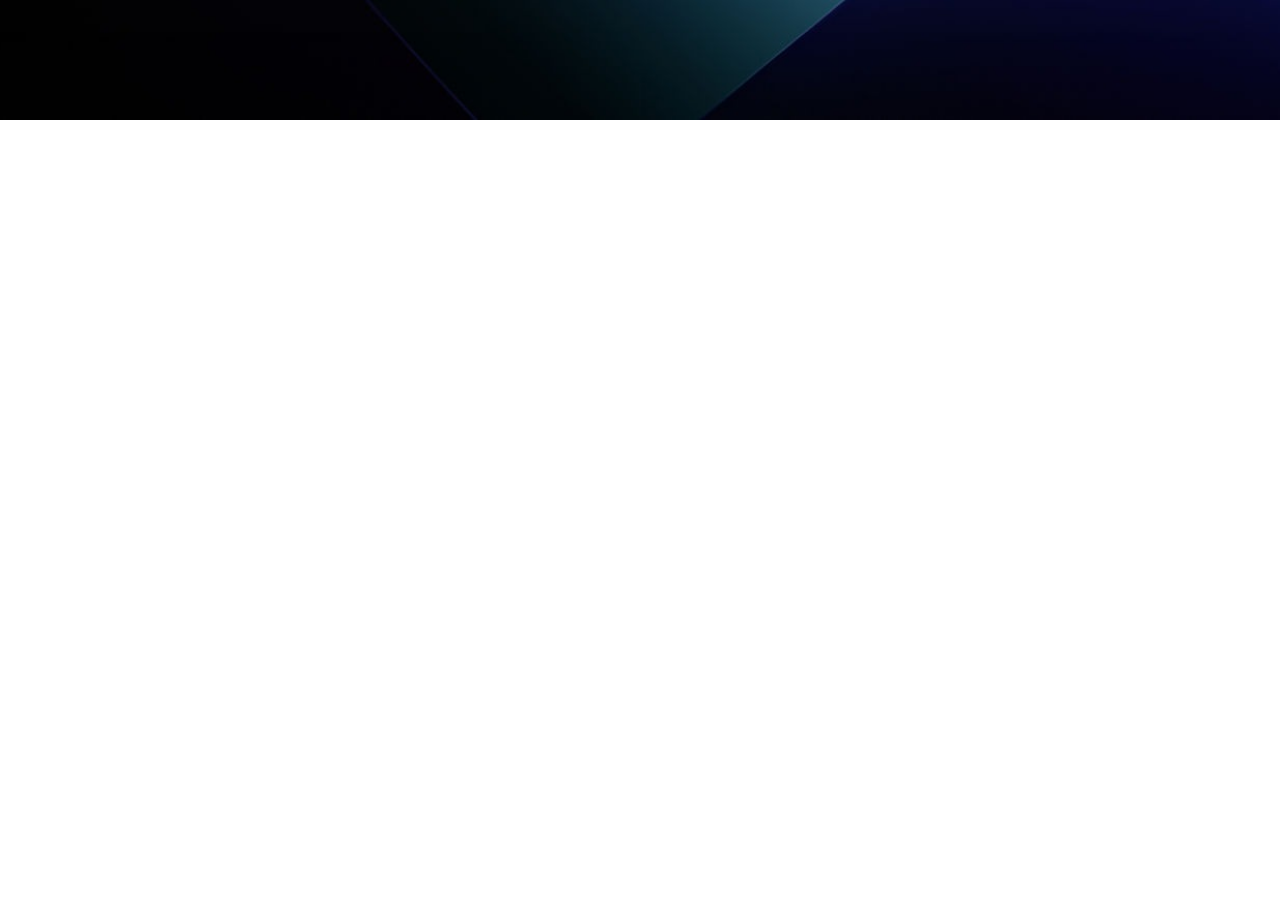
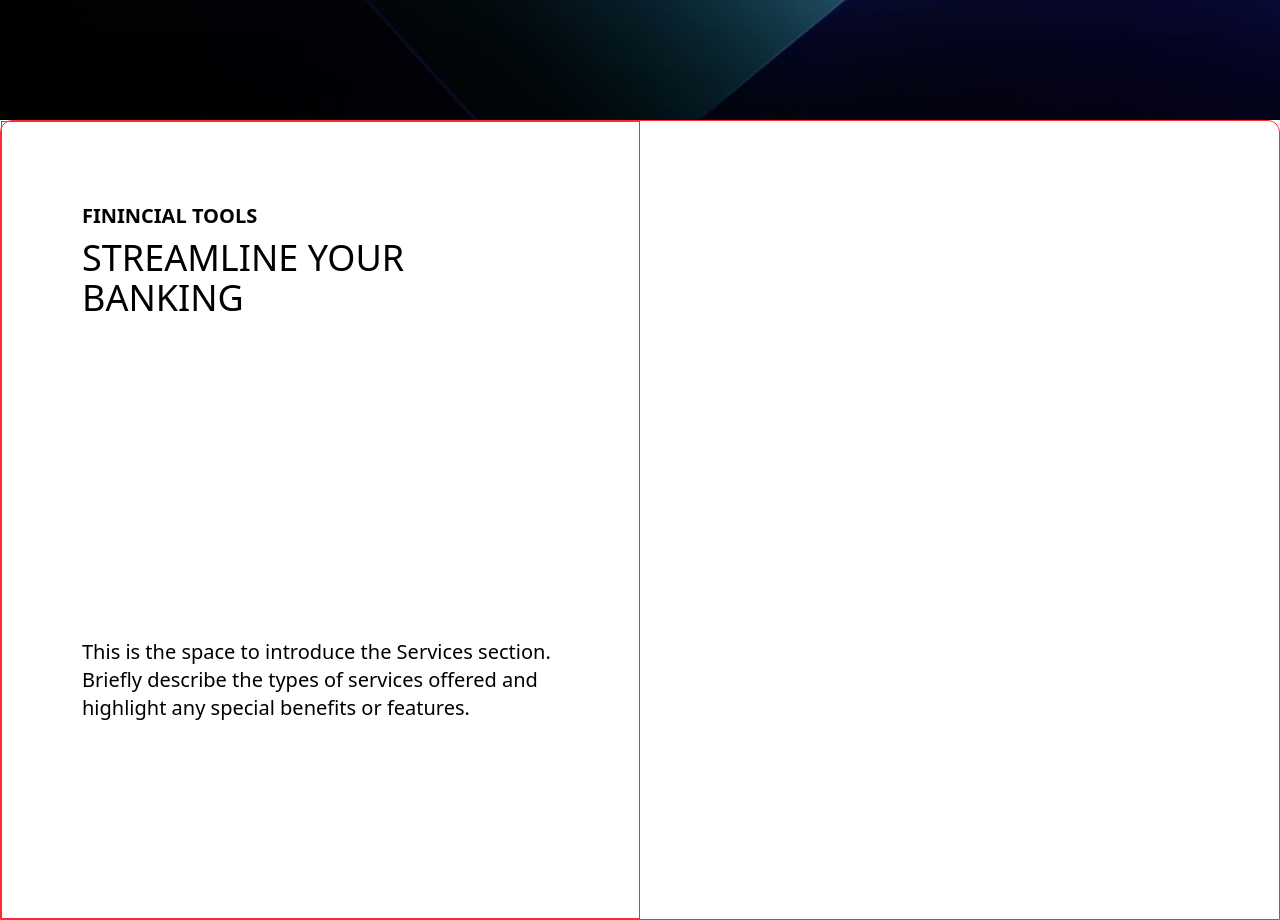
Before and after one commit to Sherrrrryyy/bank-website, a Next.js app: page / in a window 1280 px wide. Shown: the part 680-1600 px from the top of the page. Before the commit the page ends 800 px from the top, so only its background shows below. Built offline with nearby package versions, Linux system fonts and the light colour scheme.

Commit message:
Add FinincialTools component with layout and content for banking services

```diff
--- a/app/page.tsx
+++ b/app/page.tsx
@@ -1,3 +1,4 @@
+import FinincialTools from "@/components/FinincialTools";
 import HeroSection from "@/components/HeroSection";
 import Navbar from "@/components/Navbar";
 import Image from "next/image";
@@ -6,6 +7,7 @@ export default function Home() {
   return (
  <>
  <HeroSection />
+ <FinincialTools />
  </>
   );
 }
--- a/components/FinincialTools.tsx
+++ b/components/FinincialTools.tsx
@@ -1,11 +1,28 @@
-import React from 'react'
+import React from "react";
+import HeroSection from "./HeroSection";
 
 const FinincialTools = () => {
   return (
-    <div>
+    <section className="bg-white rounded-t-xl border border-red-500 w-full h-screen container flex flex-col">
+      {/* LEFT SIDE */}
+      <div className="w-1/2 p-20 border border-red-500 h-full">
+        <div className="flex flex-1 flex-col gap-2 justify-center pb-30">
+          <h4 className="text-xl font-bold">FININCIAL TOOLS</h4>
+          <h1 className="text-4xl">STREAMLINE YOUR BANKING</h1>
+        </div>
+        <div className="pt-50">
+          <p className="text-xl">
+            This is the space to introduce the Services section. Briefly
+            describe the types of services offered and highlight any special
+            benefits or features.
+          </p>
+        </div>
+      </div>
 
-    </div>
-  )
-}
+{/* RIGHT SIDE */}
 
-export default FinincialTools
+    </section>
+  );
+};
+
+export default FinincialTools;
```
